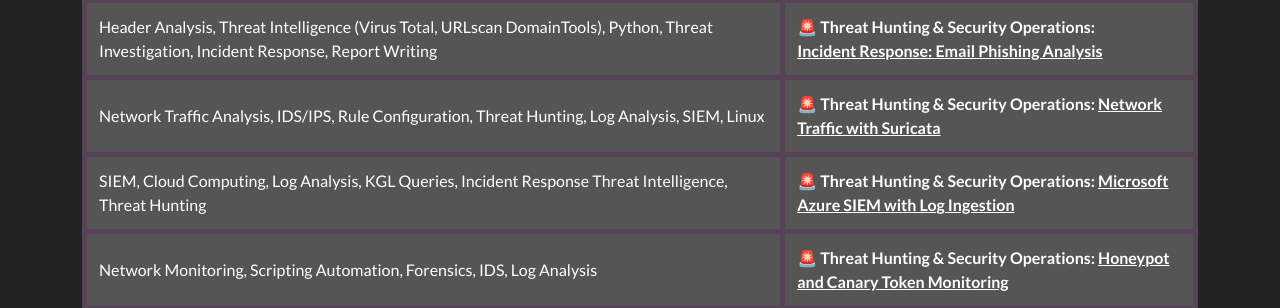
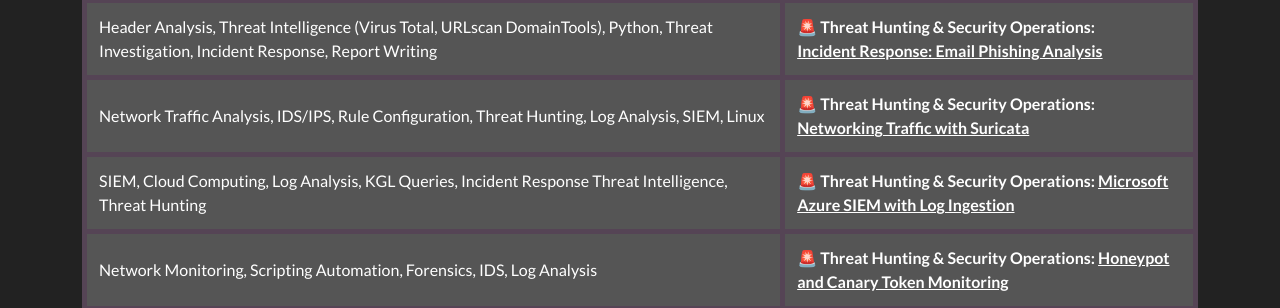
Before and after one commit to JKopal101/jkopal101.github.io, a Jekyll site: the page built from projects.md, in a window 1280 px wide. Shown: the part 786-1094 px from the top of the page. Built offline with Jekyll 4.4.1, drawn with Linux system fonts in a browser that asks for light colours.

Commit message:
Update projects.md

```diff
--- a/projects.md
+++ b/projects.md
@@ -83,7 +83,7 @@ I’ve worked on a variety of projects in the Cybersecurity and IT space, focusi
         Threat Hunting, Log Analysis, SIEM, Linux </td>
       <td style="padding:12px; border:5px solid #545;">
          <strong>🚨 Threat Hunting & Security Operations: </strong>
-        <strong><a href="https://github.com/JKopal101/network-traffic-with-suricata" style="color:white;">Network Traffic with Suricata</a></strong>
+        <strong><a href="https://github.com/JKopal101/network-traffic-with-suricata" style="color:white;">Networking Traffic with Suricata</a></strong>
       </td>
     </tr>
     <tr style="background-color:#555;">
```
